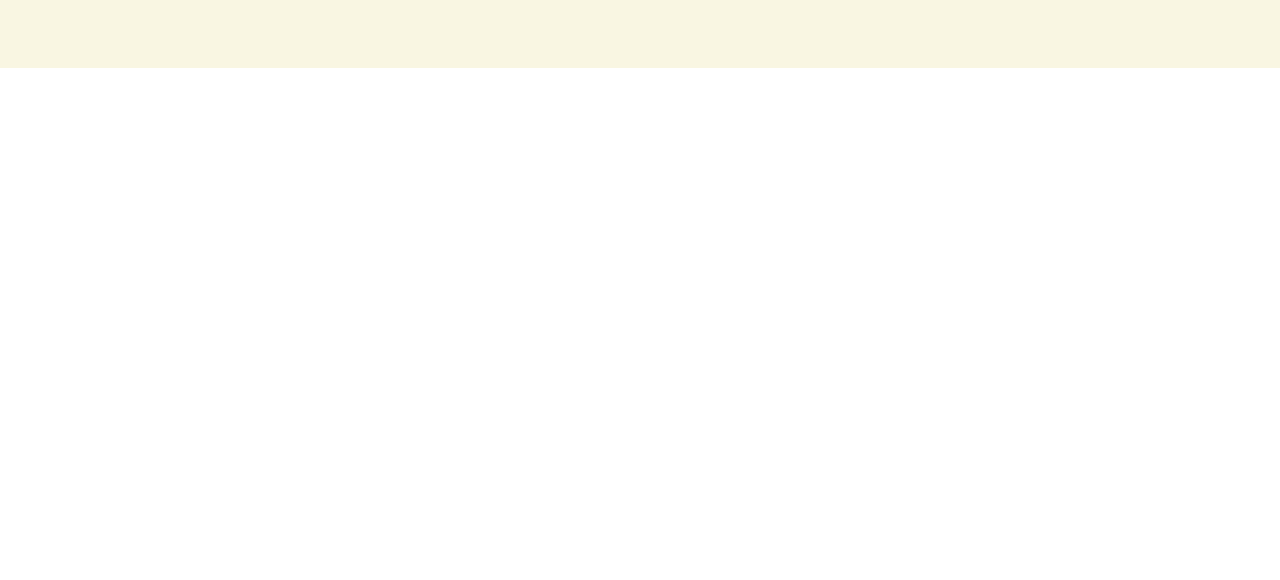
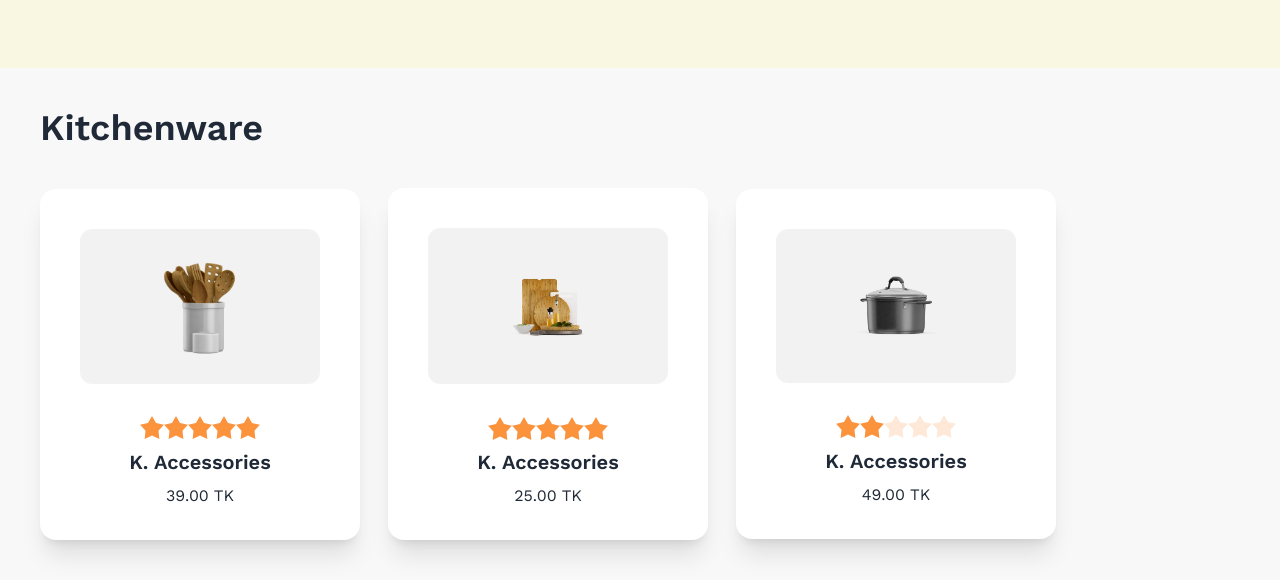
Before and after one commit to mdabdurrahman07/summer-sale, a plain HTML site: page index.html in a window 1280 px wide. Shown: the part 612-1192 px from the top of the page. Before the commit the page ends 800 px from the top, so only its background shows below. Drawn offline with nearby package versions, Linux system fonts and the light colour scheme.

Commit message:
card first row complete

```diff
--- a/index.html
+++ b/index.html
@@ -22,7 +22,7 @@
 </head>
 <body>
     <!-- header section start -->
-      <header class="bg-[#F9F6E2] p-10">
+      <header class="bg-[#F9F6E2] p-5 md:p-10">
         <!-- header img and text container start -->
         <section class="flex flex-col md:flex-row justify-center items-center">
             <!-- header text container start-->
@@ -37,9 +37,9 @@
                         <button class="rounded-lg px-3 md:px-6 py-2 md:py-3 hover:bg-fuchsia-600  bg-[#E527B2] text-white font-semibold text-2xl">SELL200</button>
                      </div>
                        <!-- promo code area end -->
-
             </div>
             <!-- header text container end-->
+
             <!-- header img container start -->
             <div class="flex-1">
                 <img src="./images/Summer 1.png" alt="">
@@ -50,9 +50,98 @@
       </header>
       <!-- header section end -->
 
+      <!-- main section start -->
+      <main class="bg-[#F8F8F8]">
+        <!-- CARD , CART container/ main container end -->
+       <section class="max-w-screen-2xl m-auto">
+        <!-- section 1 for CARD ,start here -->
+        <section class="space-y-10 p-10 flex-1">
+            <!-- Kitchenware card section start -->
+            <p class="font-semibold text-4xl">Kitchenware</p>
+            <div class=" grid grid-cols-1 md:grid-cols-2 lg:grid-cols-3 justify-center items-center gap-5 max-w-5xl">
+
+                <!-- card 1 -->
+                <div class="card w-80 bg-base-100 shadow-xl">
+                    <figure class="px-10 pt-10">
+                      <img src="./images/prod1.png" alt="Shoes" class="rounded-xl bg-[#1111110d] px-20 py-7" />
+                    </figure>
+
+                    <div class="card-body items-center text-center">
+                        <div class="rating">
+                            <input type="radio" name="rating-2" class="mask mask-star-2 bg-orange-400" />
+                            <input type="radio" name="rating-2" class="mask mask-star-2 bg-orange-400" checked />
+                            <input type="radio" name="rating-2" class="mask mask-star-2 bg-orange-400" />
+                            <input type="radio" name="rating-2" class="mask mask-star-2 bg-orange-400" />
+                            <input type="radio" name="rating-2" class="mask mask-star-2 bg-orange-400" />
+                          </div>
+                      <h2 class="card-title">K. Accessories</h2>
+                      <p>39.00 TK</p>
+
+                    </div>
+                  </div>
+                <!-- card 2 -->
+                <div class="card w-80 bg-base-100 shadow-xl">
+                    <figure class="px-10 pt-10">
+                      <img src="./images/prod2.png" alt="Shoes" class="rounded-xl bg-[#1111110d] px-20 py-10" />
+                    </figure>
+
+                    <div class="card-body items-center text-center">
+                        <div class="rating">
+                            <input type="radio" name="rating-2" class="mask mask-star-2 bg-orange-400" />
+                            <input type="radio" name="rating-2" class="mask mask-star-2 bg-orange-400" checked />
+                            <input type="radio" name="rating-2" class="mask mask-star-2 bg-orange-400" />
+                            <input type="radio" name="rating-2" class="mask mask-star-2 bg-orange-400" />
+                            <input type="radio" name="rating-2" class="mask mask-star-2 bg-orange-400" />
+                          </div>
+                      <h2 class="card-title">K. Accessories</h2>
+                      <p>25.00 TK</p>
+
+                    </div>
+                  </div>
+                <!-- card 3 -->
+                <div class="card w-80 bg-base-100 shadow-xl">
+                    <figure class="px-10 pt-10">
+                      <img src="./images/prod3.png" alt="Shoes" class="rounded-xl bg-[#1111110d] px-20 py-10" />
+                    </figure>
+
+                    <div class="card-body items-center text-center">
+                        <div class="rating">
+                            <input type="radio" name="rating-2" class="mask mask-star-2 bg-orange-400" />
+                            <input type="radio" name="rating-2" class="mask mask-star-2 bg-orange-400" checked />
+                            <input type="radio" name="rating-2" class="mask mask-star-2 bg-orange-400" />
+                            <input type="radio" name="rating-2" class="mask mask-star-2 bg-orange-400" />
+                            <input type="radio" name="rating-2" class="mask mask-star-2 bg-orange-400" />
+                          </div>
+                      <h2 class="card-title">K. Accessories</h2>
+                      <p>49.00 TK</p>
+
+                    </div>
+                  </div>
+
+
+            </div>
+             <!-- Kitchenware card section end -->
+        </section>
+         <!-- section 1 for CARD ,end here -->
 
 
 
+
+
+
+
+
+
+
+        <!-- section 2 for CART ,start here -->
+        <section class="flex-grow">
+
+        </section>
+          <!-- section 2 for CART ,end here-->
+       </section>
+
+      </main>
+      <!-- main section end -->
 
 
 
```
